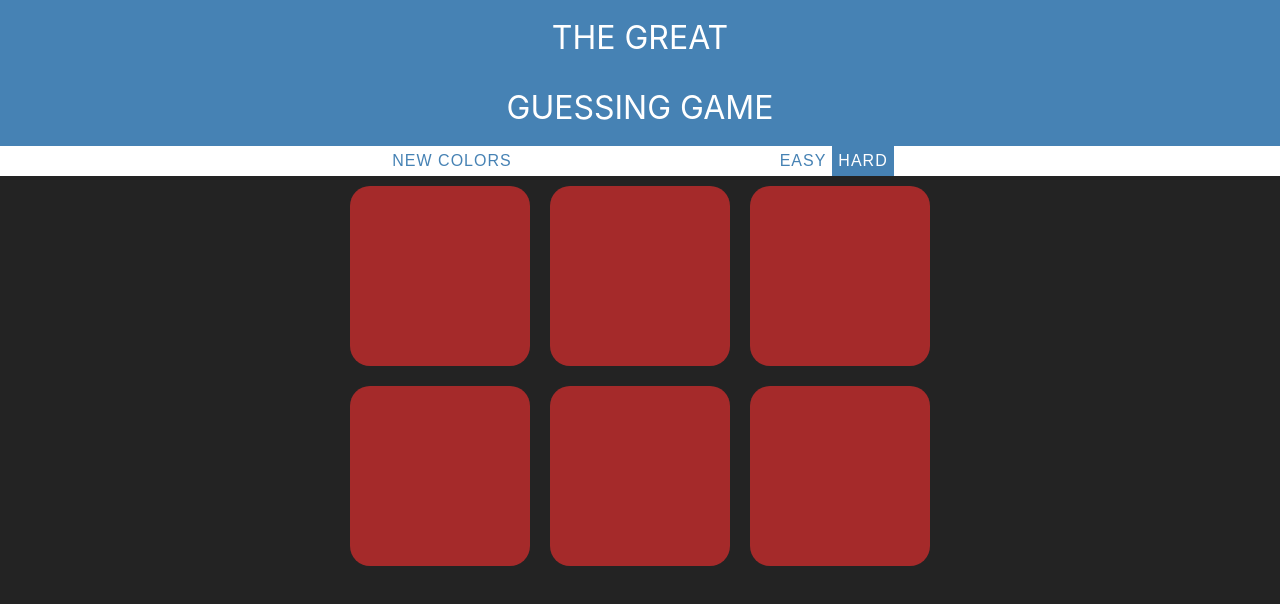
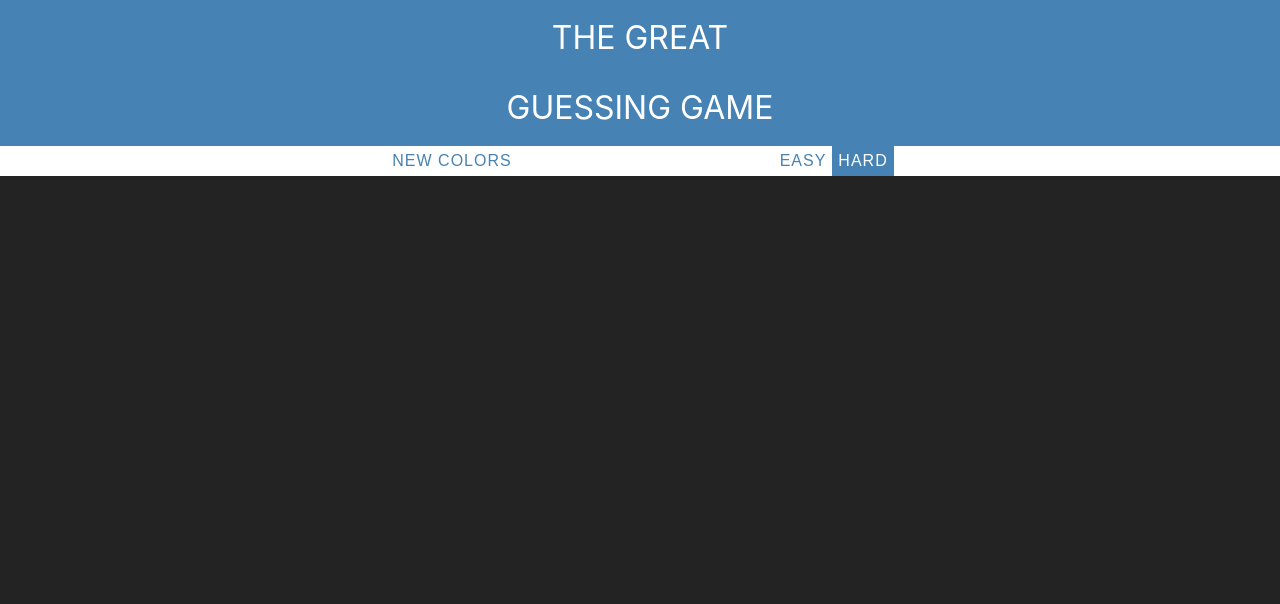
Before and after one commit to Duncanwar/ColorGameProject, a React (Create React App) app: page / in a window 1280 px wide. Shown: the top 604 px of the page. Built offline with nearby package versions, Linux system fonts and the light colour scheme.

Commit message:
getting colors

```diff
--- a/package.json
+++ b/package.json
@@ -31,7 +31,5 @@
       "last 1 safari version"
     ]
   },
-  "devDependencies": {
-    "eslint": "^7.2.0"
-  }
+  "devDependencies": {}
 }
--- a/src/App.css
+++ b/src/App.css
@@ -19,7 +19,7 @@ span{
   width: 20%;
 }
 .squares{
-  background-color:brown;
+  /* background-color:brown; */
   padding-bottom: 30%;
   float: left;
   margin: 1.66px;
--- a/src/components/ChangeColor.js
+++ b/src/components/ChangeColor.js
@@ -1,36 +1,15 @@
-import React from 'react'
-import Headings from './Headings'
-import './style.css'
+export const randomColor=()=>{
+    const r= Math.floor(Math.random()*256);
+    const g= Math.floor(Math.random () *256);
+    const b= Math.floor(Math.random () *256);
 
-class ChangeColor extends React.Component{
+    return `rgb{${r}, ${g}, ${b}}`
+}
 
-    constructor(props){
-        super(props);
-       this.randomColor=this.randomColor.bind(this);
+export const generateRandomColor=num => {
+    var arr = []
+    for (let i=0;i<num;i++){
+        arr.push(randomColor())
     }
-    randomColor(){
-
-       var squares = document.querySelectorAll('.squares')
-       squares.addEventListener("click",(event)=>{
-alert("Ok")
-       })
-
-    }
-
-    render(){
-        return(
-            <div>
-                <Headings />
-                <div onClick={this.randomColor} id="container">
-                <div className="squares"></div>
-                <div className="squares"></div>
-                <div className="squares"></div>
-                <div className="squares"></div>
-                <div className="squares"></div>
-                <div className="squares"></div>
-                </div>
-            </div>
-        )
-    }
+    return arr
 }
-export default ChangeColor;
--- a/src/components/Color.js
+++ b/src/components/Color.js
@@ -1,30 +1,46 @@
 import React from 'react'
-import ChangeColor from './ChangeColor'
+import {randomColor, generateRandomColor} from './ChangeColor'
 
 class Color extends React.Component{
 
     constructor(props){
         super (props);
         this.state={
+            generatecolor:generateRandomColor(6),
+            level:6,
+            reset:'',
+            color:'blue'
+        }
 
-        }
-        this.alert=this.alert.bind(this)
     }
 
-    alert(){
-        console.log('ok');
-    }
+
+
+
+
 
     render(){
+         const {generatecolor,level,reset,color} = this.state
+         let squares = generatecolor.map((x,i)=>{
+         return <div className="squares" style={{background:x}} key={i}></div>
+        })
+        return(
 
-        return(
             <div>
-       <div>
-<h1>THE GREAT<br></br><span id="colorDisplay"></span><br></br>GUESSING GAME<br></br>
+                                       <div>
+        <h1>THE GREAT<br></br><span id="colorDisplay">{}</span><br></br>GUESSING GAME<br></br>
 </h1>
 </div>
-                <ChangeColor onClick={this.alert} />
+<div>
+        <div id="option">
+        <button id="reset">New Colors</button>
+        <span id="messageDisplay"></span>
+        <button className="mode easy" >Easy</button>
+        <button className=" mode hard selected">Hard</button>
+    </div>
             </div>
+        <div className="squares">{squares}</div>
+                  </div>
         )
     }
 
--- a/src/components/Headings.js
+++ /dev/null
@@ -1,19 +0,0 @@
-import React from 'react'
-
-class Headings extends React.Component{
-    render(){
-        return(
-            <div>
-        <div id="option">
-        <button id="reset">New Colors</button>
-        <span id="messageDisplay"></span>
-        <button class="mode easy" >Easy</button>
-        <button class=" mode hard selected">Hard</button>
-    </div>
-            </div>
-
-        )
-    }
-}
-
-export default Headings;
```
Also changed, not shown: 2 other files (tests, documents, lock files or other folders).
